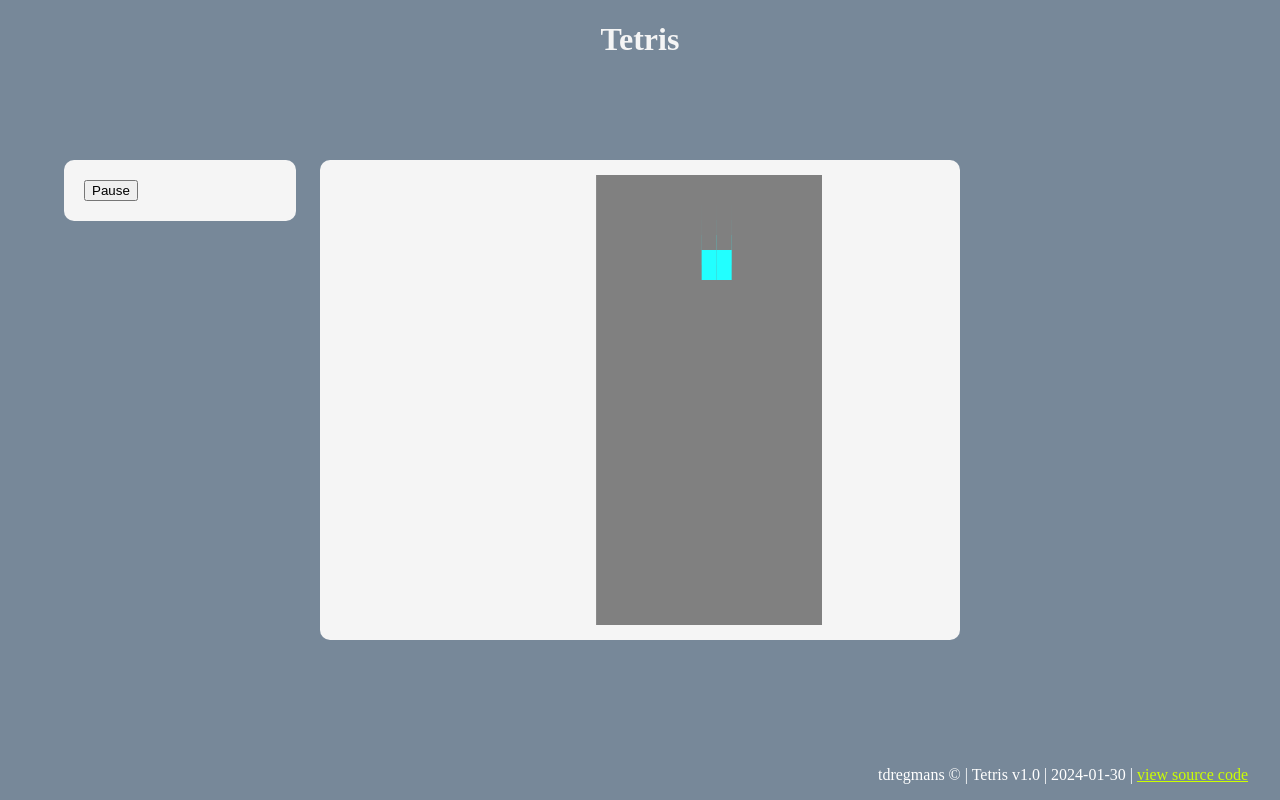
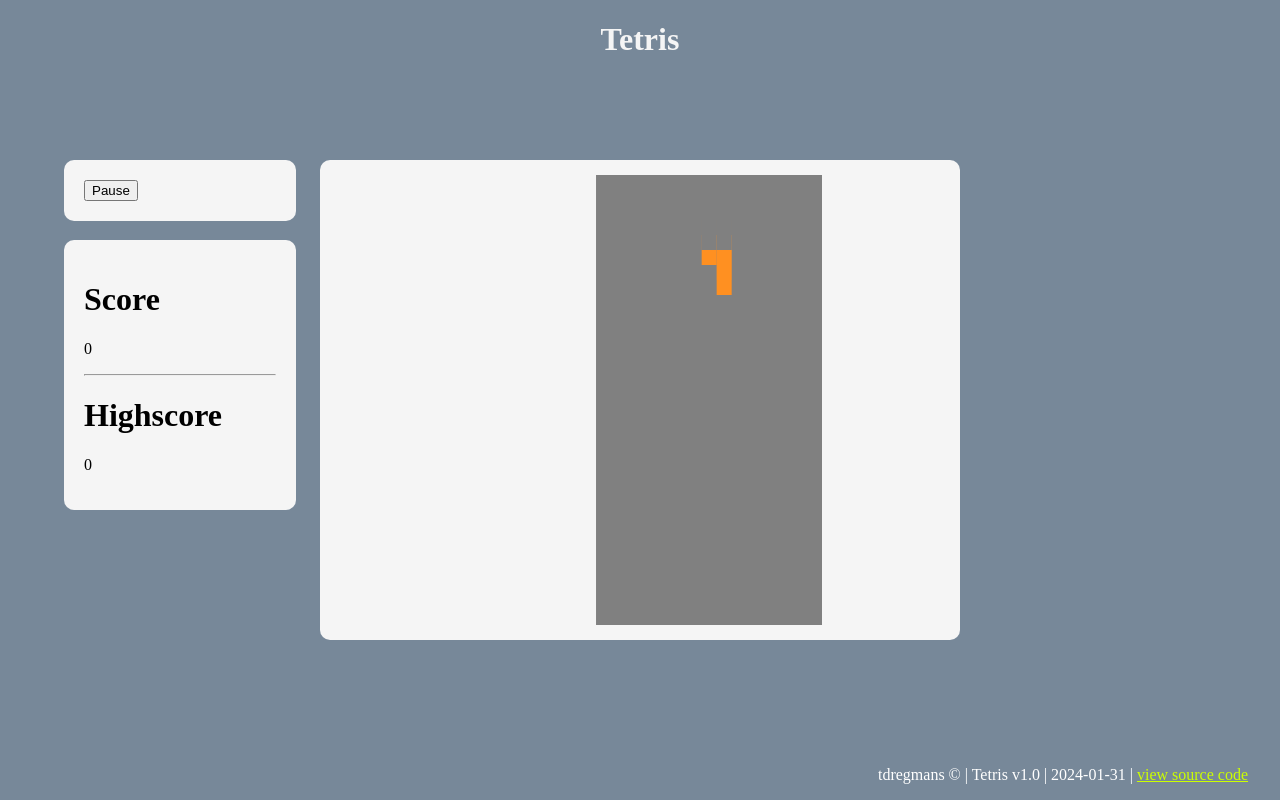
Before and after one commit to tdregmans/tetris, a plain HTML site: page index.html in a window 1280 px wide. Drawn offline with Linux system fonts and the light colour scheme.

Commit message:
Clear completed lines, Add more types of blocks and add gameover and score

```diff
--- a/css/styles.css
+++ b/css/styles.css
@@ -57,7 +57,7 @@ select{
 
 
 .info + .info {
-    margin-top: 40px;
+    margin-top: -160px;
 }
 
 .indicator-value {
--- a/index.html
+++ b/index.html
@@ -29,9 +29,21 @@
 
         </div>
 
+        <div class="info left-info">
+
+            <h1>Score</h1>
+            <p id="score">0</p>
+
+            <hr>
+
+            <h1>Highscore</h1>
+            <p id="topscore">0</p>
+
+        </div>
+
         <script src="js/main.js"></script>
 
-        <p class="comment outside-text">tdregmans &#169; | Tetris v1.0 | 2024-01-30 | <a class="link" target="_blank" href="https://github.com/tdregmans/Tetris">view source code</a></p>
+        <p class="comment outside-text">tdregmans &#169; | Tetris v1.0 | 2024-01-31 | <a class="link" target="_blank" href="https://github.com/tdregmans/Tetris">view source code</a></p>
 
     </body>
 </html>
--- a/js/main.js
+++ b/js/main.js
@@ -4,7 +4,7 @@
  * version: 1.0
  *
  * Author: Thijs Dregmans
- * Last edited: 2024-01-30
+ * Last edited: 2024-01-31
  *
  * See README.md for more information.
  */
@@ -24,14 +24,19 @@ const FIELD_HORIZONTAL_SIZE = 15;
 const FIELD_VERTICAL_SIZE = 30;
 
 const EMTPY_BLOCK = "#808080";
-const STANDARD_BLOCK = 1;
 const BLOCK_TYPE_1 = "#FF2222";
 const BLOCK_TYPE_2 = "#22FF22";
 const BLOCK_TYPE_3 = "#2222FF";
 const BLOCK_TYPE_4 = "#FFFF22";
 const BLOCK_TYPE_5 = "#22FFFF";
+const BLOCK_TYPE_6 = "#FF22FF";
+const BLOCK_TYPE_7 = "#FF9021";
 
-const BLOCK_TYPES = [BLOCK_TYPE_1, BLOCK_TYPE_2, BLOCK_TYPE_3, BLOCK_TYPE_4, BLOCK_TYPE_5];
+const BLOCK_TYPES = [BLOCK_TYPE_1, BLOCK_TYPE_2, BLOCK_TYPE_3, BLOCK_TYPE_4, BLOCK_TYPE_5, BLOCK_TYPE_6, BLOCK_TYPE_7];
+
+const TIMER_MIN_INTERVAL = 100;
+const TIMER_MAX_INTERVAL = 1000;
+const TIMER_INTERVAL_STEPS = 10;
 
 /** ************************************************************************************** */
 
@@ -99,13 +104,55 @@ class Field {
   }
 
   newObject() {
-    console.log("new object");
     var coords = currentTetrisObject.getCoords();
     coords.forEach( coord => {
       this.setEntry(coord[0], coord[1], currentTetrisObject.type);
     });
     currentTetrisObject = new TetrisObject(BLOCK_TYPES[Math.floor(Math.random() * BLOCK_TYPES.length)]);
     field.draw();
+  }
+
+  clearLines() {
+    while (this.clearLine()) { }
+    this.draw();
+  }
+
+  clearLine() {
+    for (let y = 0; y < this.verticalSize; y++) {
+      var completeLine = true;
+      for (let x = 0; x < this.horizontalSize; x++) {
+        if (this.getEntry(x, y) == EMTPY_BLOCK) {
+          completeLine = false;
+        }
+      }
+      if (completeLine) {
+        // increase score
+        score += this.horizontalSize;
+
+        // increase speed
+        timer_interval -= (TIMER_MAX_INTERVAL - TIMER_MIN_INTERVAL) / TIMER_INTERVAL_STEPS;
+        if (timer_interval < TIMER_MIN_INTERVAL) {
+          timer_interval = TIMER_MIN_INTERVAL;
+        }
+
+        // move all lines above it one down
+        while (y > 0) {
+          let newY = y-1;
+          this.copyLine(newY, y);
+          this.draw();
+          y--;
+        }
+        return true;
+      }
+    }
+    return false;
+  }
+
+
+  copyLine(sourceIndex, targetIndex) {
+    for (let x = 0; x < this.horizontalSize; x++) {
+      this.setEntry(x, targetIndex, this.getEntry(x, sourceIndex));
+    }
   }
 }
 
@@ -114,10 +161,6 @@ class Field {
 class TetrisObject {
   constructor(type) {
     this.type = type;
-    console.log(type);
-    if (type == STANDARD_BLOCK) {
-      this.coords = [[Math.round(FIELD_HORIZONTAL_SIZE / 2) - 1, 0]];
-    }
     if (type == BLOCK_TYPE_1) {
       this.coords = [
         [Math.round(FIELD_HORIZONTAL_SIZE / 2) - 1, 0],
@@ -158,6 +201,29 @@ class TetrisObject {
         [Math.round(FIELD_HORIZONTAL_SIZE / 2), 1]
       ];
     }
+    if (type == BLOCK_TYPE_6) {
+      this.coords = [
+        [Math.round(FIELD_HORIZONTAL_SIZE / 2) - 1, 0],
+        [Math.round(FIELD_HORIZONTAL_SIZE / 2) - 1, 1],
+        [Math.round(FIELD_HORIZONTAL_SIZE / 2) - 1, 2],
+        [Math.round(FIELD_HORIZONTAL_SIZE / 2), 0]
+      ];
+    }
+    if (type == BLOCK_TYPE_7) {
+      this.coords = [
+        [Math.round(FIELD_HORIZONTAL_SIZE / 2), 0],
+        [Math.round(FIELD_HORIZONTAL_SIZE / 2), 1],
+        [Math.round(FIELD_HORIZONTAL_SIZE / 2), 2],
+        [Math.round(FIELD_HORIZONTAL_SIZE / 2) - 1, 0]
+      ];
+    }
+
+    // check if coords of new object are empty
+    if (! field.moveAllowed(this.coords)) {
+      // game over
+      gameOver();
+    }
+
   }
 
   moveDown() {
@@ -166,7 +232,6 @@ class TetrisObject {
       newCoords.push([coord[0], coord[1] + 1]);
     });
 
-    console.log(this.coords);
     if (field.moveAllowed(newCoords)) {
       this.coords = newCoords;
       return true;
@@ -206,9 +271,7 @@ class TetrisObject {
   }
 
   down() {
-    while (this.moveDown()) {
-      console.log("move down");
-    }
+    while (this.moveDown()) { }
 
     // field.newObject();
   }
@@ -238,7 +301,8 @@ function drawEntry(xIndex, yIndex, color) {
 
 let active = true;
 
-var timer = setInterval(main, 1000);
+var timer_interval = TIMER_MAX_INTERVAL;
+var timer = setInterval(main, timer_interval);
 
 function startStop() {
   if (active) {
@@ -247,9 +311,17 @@ function startStop() {
   }
   else {
     document.getElementById("button").innerText = "Pause";
-    timer = setInterval(main, 1000);
+    timer = setInterval(main, timer_interval);
   }
   active = !active;
+}
+
+function gameOver() {
+  startStop();
+  score = 0;
+  timer_interval = TIMER_MAX_INTERVAL;
+  field = new Field(FIELD_HORIZONTAL_SIZE, FIELD_VERTICAL_SIZE);
+
 }
 
 /** ************************************************************************************** */
@@ -258,16 +330,25 @@ var field = new Field(FIELD_HORIZONTAL_SIZE, FIELD_VERTICAL_SIZE);
 
 var currentTetrisObject = new TetrisObject(BLOCK_TYPES[Math.floor(Math.random() * BLOCK_TYPES.length)]);
 
+var score = 0;
+var topscore = 0;
+
 function main() {
-  console.log("main");
+  field.clearLines();
   var createNew = !currentTetrisObject.moveDown();
   if (createNew) {
-    console.log(createNew);
     field.newObject();
   }
   else {
     field.draw();
   }
+
+  if (score > topscore) {
+    topscore = score;
+  }
+
+  document.getElementById("score").innerText = score;
+  document.getElementById("topscore").innerText = topscore;
 }
 
 window.addEventListener(
```
